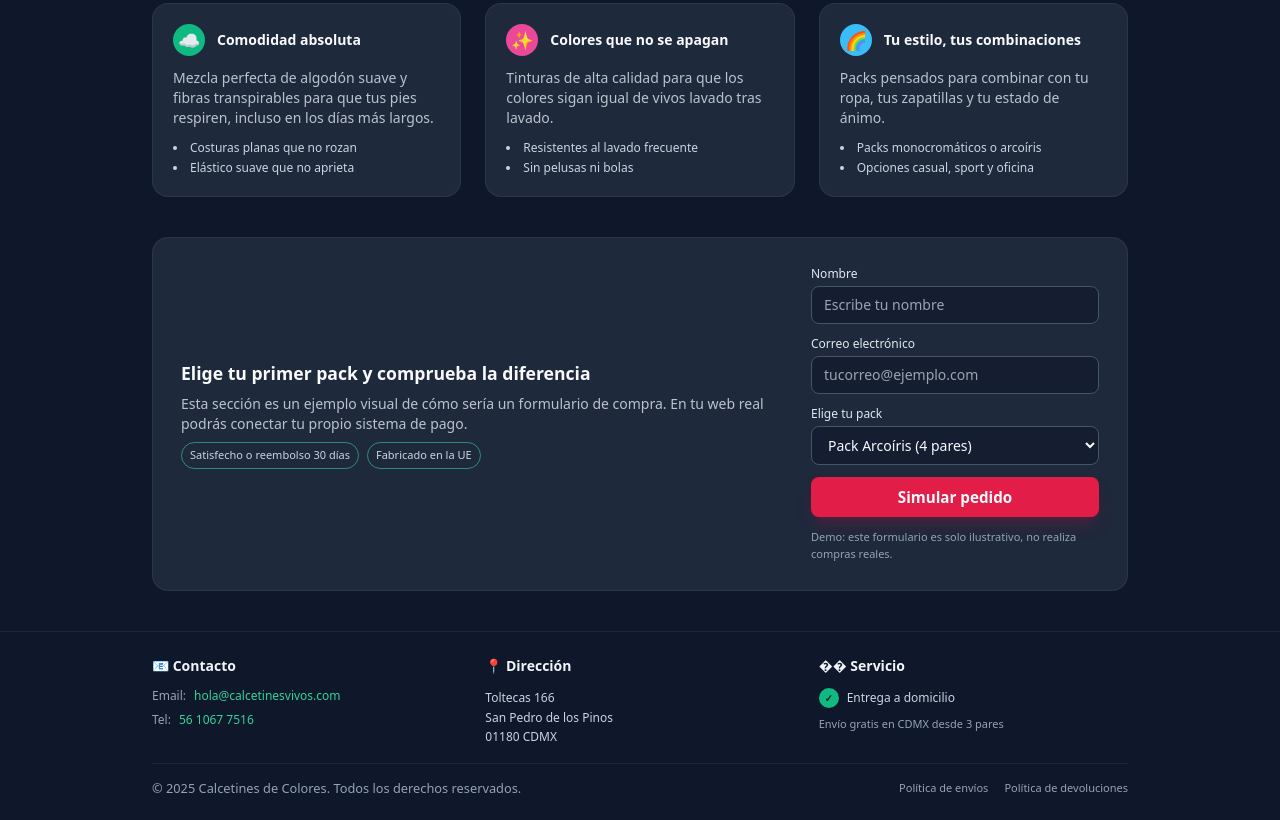
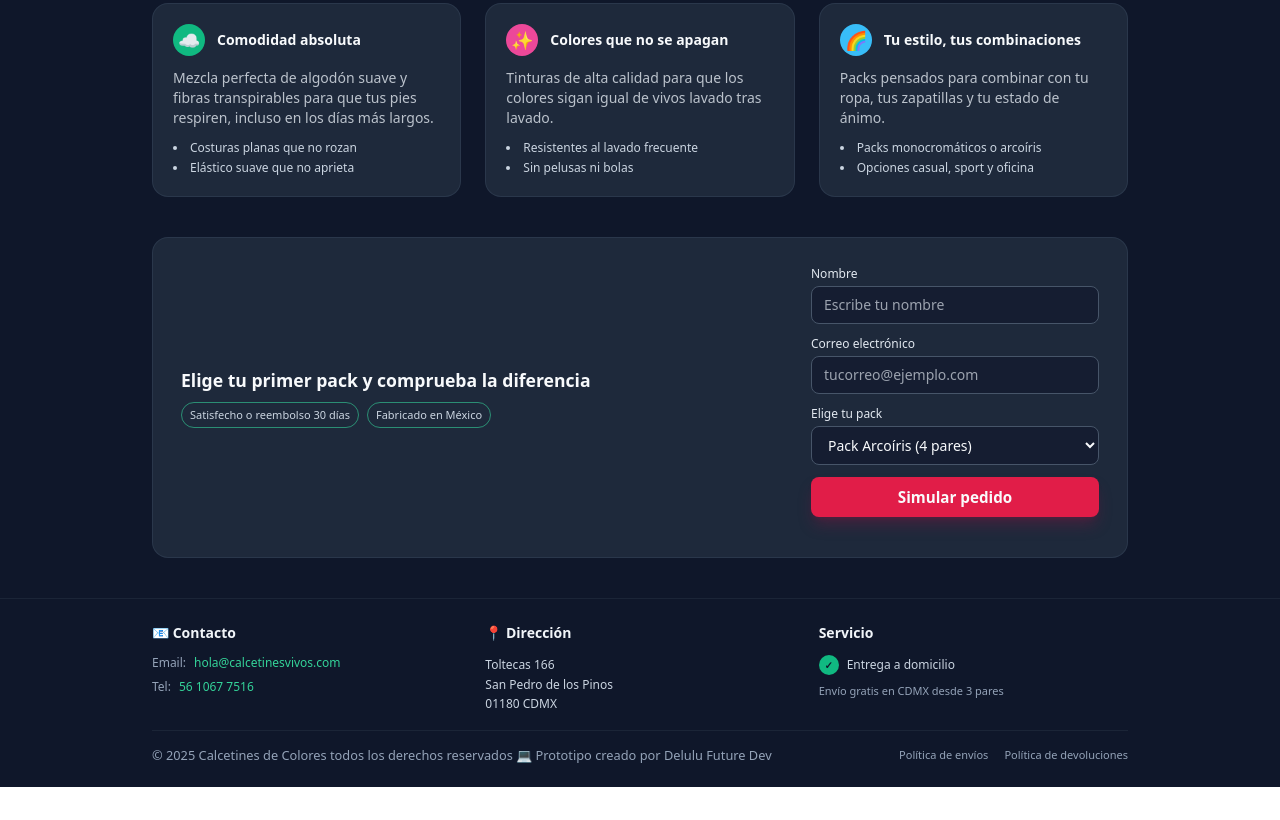
Before and after one commit to frontenddeveloper2025dev/calcetinesvivos, a website: page index.html in a window 1280 px wide. Shown: the part 665-1485 px from the top of the page. After the commit the page ends 1452 px from the top, so only its background shows below. Drawn offline with nearby package versions, Linux system fonts and the light colour scheme.

Commit message:
add changes

```diff
--- a/index.html
+++ b/index.html
@@ -34,7 +34,7 @@
         hero_cta_text: "Quiero mis calcetines",
         features_title: "¿Por qué nuestros calcetines?",
         footer_text:
-          "© 2025 Calcetines de Colores. Todos los derechos reservados.",
+          "© 2025 Calcetines de Colores todos los derechos reservados 💻 Prototipo creado por Delulu Future Dev",
       };
 
       // Referencias a elementos (se rellenan al cargar el DOM)
@@ -582,11 +582,8 @@
                 <h3 id="mock-form-title" class="text-slate-50 font-semibold">
                   Elige tu primer pack y comprueba la diferencia
                 </h3>
-                <p class="text-sm text-slate-200/80">
-                  Esta sección es un ejemplo visual de cómo sería un formulario
-                  de compra. En tu web real podrás conectar tu propio sistema de
-                  pago.
-                </p>
+                <p class="text-sm text-slate-200/80"></p>
+
                 <div
                   class="flex flex-wrap gap-2 text-[11px] text-slate-300 mt-2"
                 >
@@ -596,8 +593,8 @@
                   >
                   <span
                     class="px-2 py-1 rounded-full border border-emerald-400/60"
-                    >Fabricado en la UE</span
-                  >
+                    >Fabricado en México
+                  </span>
                 </div>
               </div>
               <form
@@ -647,10 +644,7 @@
                 >
                   Simular pedido
                 </button>
-                <p id="demo-note" class="text-[11px] text-slate-400">
-                  Demo: este formulario es solo ilustrativo, no realiza compras
-                  reales.
-                </p>
+                <p id="demo-note" class="text-[11px] text-slate-400"></p>
               </form>
             </div>
           </div>
@@ -697,7 +691,7 @@
             <!-- Servicio -->
             <div class="space-y-2">
               <h4 class="font-semibold text-slate-100 text-sm mb-3">
-                �� Servicio
+                Servicio
               </h4>
               <div class="flex items-center gap-2">
                 <span
```
